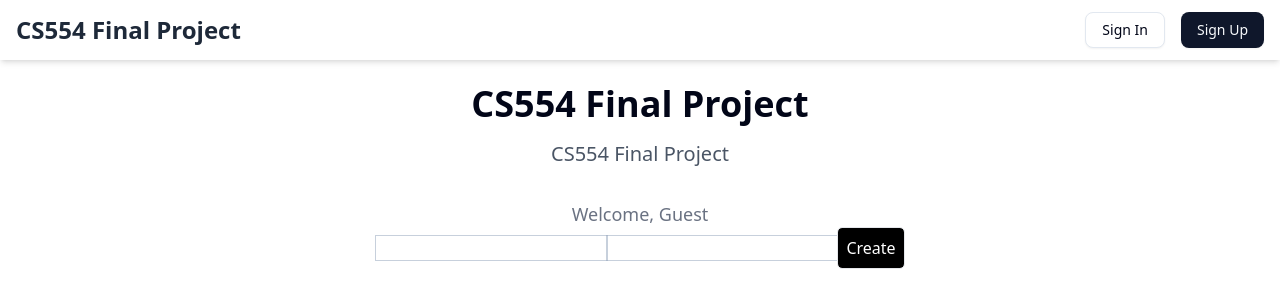
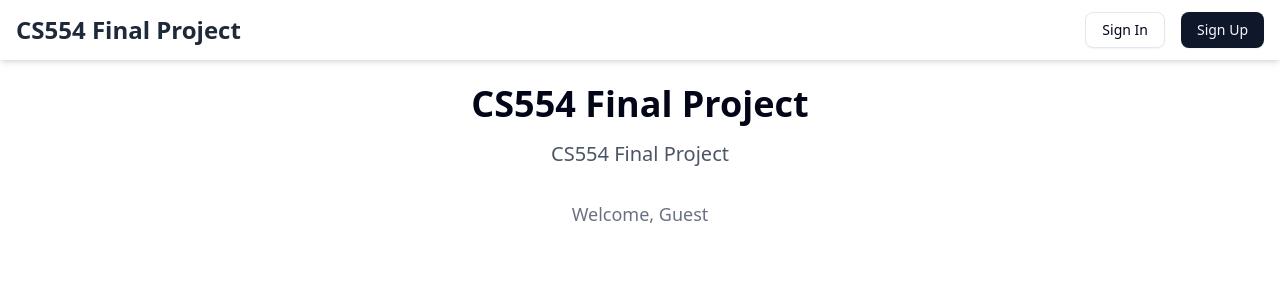
Before and after one commit to mtraverso3/cs554-final-project, a Next.js app: page /home in a window 1280 px wide. Shown: the top 308 px of the page. Built offline with nearby package versions, Linux system fonts and the light colour scheme; no server answers.

Commit message:
fixed small thing in the homepage

```diff
--- a/src/app/home/page.tsx
+++ b/src/app/home/page.tsx
@@ -1,10 +1,10 @@
 import { auth0 } from "@/lib/auth0";
 import { Navbar } from "@/components/Navbar";
-import {CreateFlashcard} from "@/components/createFlashcard";
+//import {CreateFlashcard} from "@/components/createFlashcard";
 
 export default async function HomePage() {
   const session = await auth0.getSession();
-  console.log(session);
+  //console.log(session);
 
   return (
     <div className="flex flex-col min-h-screen">
@@ -16,7 +16,7 @@ export default async function HomePage() {
         <p className="text-lg text-gray-500">
           {session ? `Welcome, ${session.user.name}` : "Welcome, Guest"}
         </p>
-          {<CreateFlashcard />}
+          {/*<CreateFlashcard />*/}
       </div>
     </div>
   );
```
